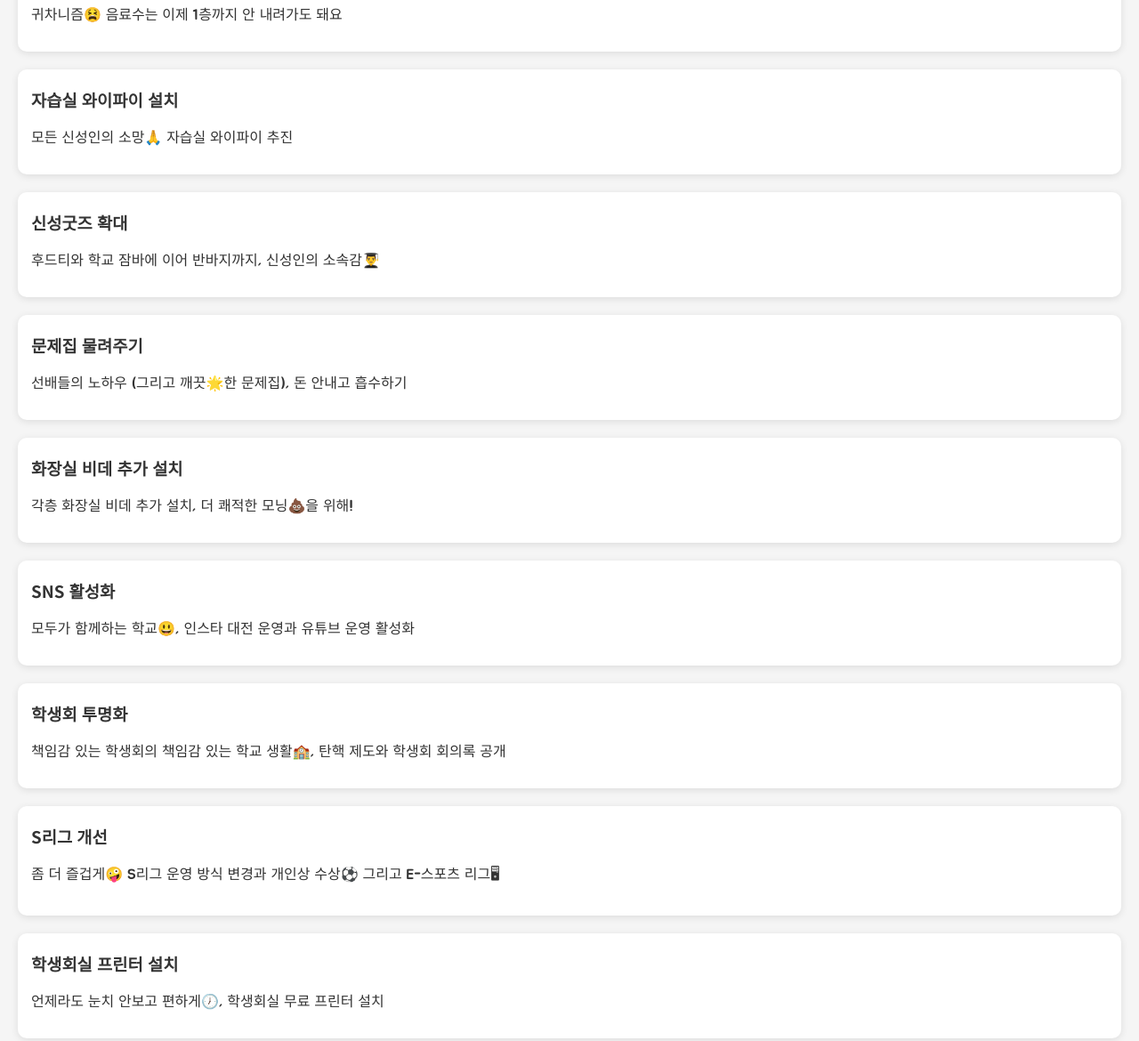
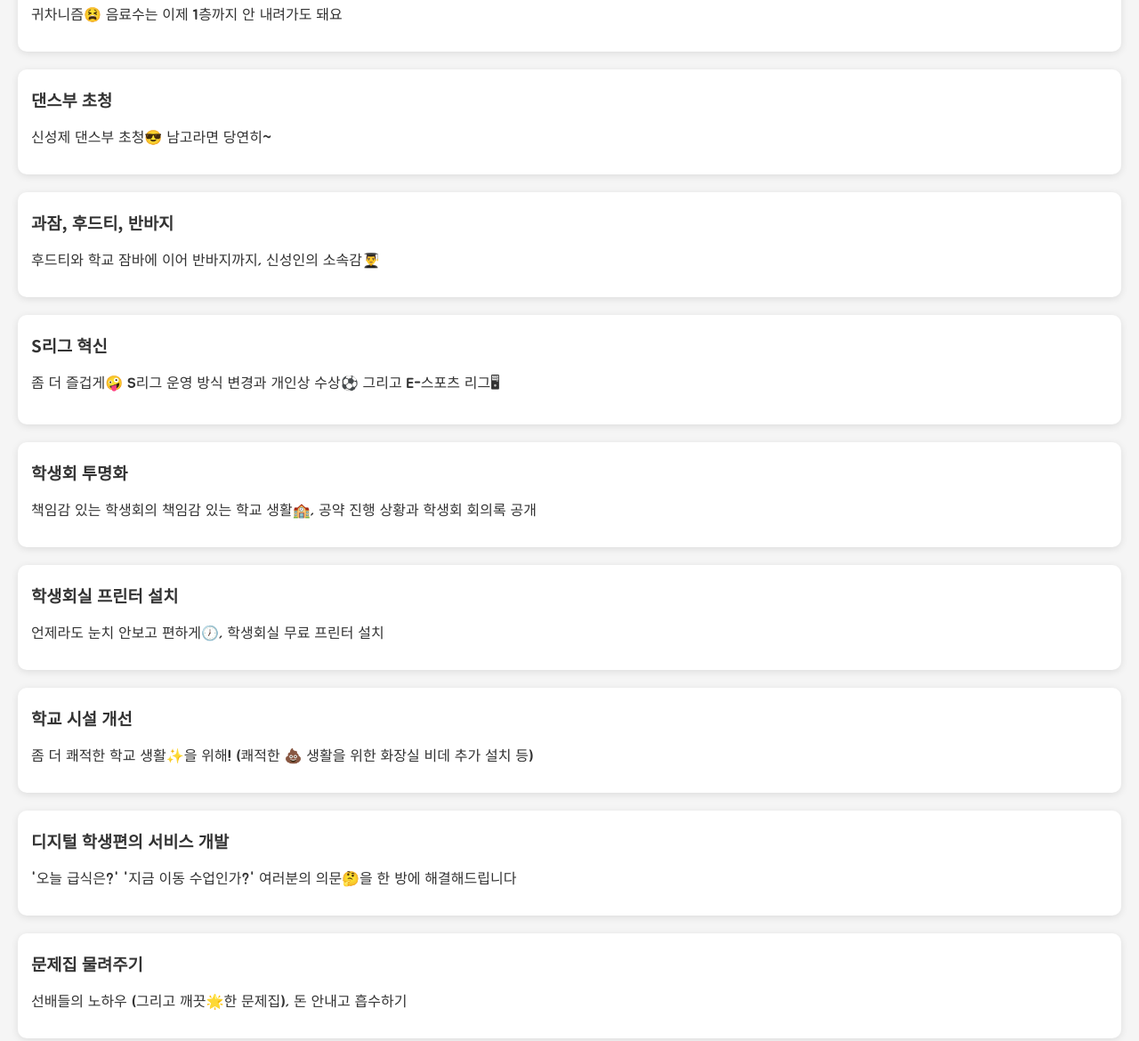
Before and after one commit to flyJung/2, a plain HTML site: page index.html in a window 1280 px wide. Shown: the part 1450-2620 px from the top of the page at 89% size. Drawn offline with Linux system fonts and the light colour scheme.

Commit message:
Update index.html

```diff
--- a/index.html
+++ b/index.html
@@ -66,40 +66,40 @@
         <p>귀차니즘😫 음료수는 이제 1층까지 안 내려가도 돼요</p>
     </section>
     <section class="scroll-section">
-        <h3>자습실 와이파이 설치</h3>
-        <p>모든 신성인의 소망🙏 자습실 와이파이 추진 </p>
+        <h3>댄스부 초청</h3>
+        <p>신성제 댄스부 초청😎 남고라면 당연히~</p>
     </section>
     <section class="scroll-section">
-        <h3>신성굿즈 확대</h3>
+        <h3>과잠, 후드티, 반바지</h3>
         <p>후드티와 학교 잠바에 이어 반바지까지, 신성인의 소속감👨‍🎓</p>
+    </section>
+    <section class="scroll-section">
+        <h3>S리그 혁신</h3>
+        <p>좀 더 즐겁게🤪 S리그 운영 방식 변경과 개인상 수상⚽ 그리고 E-스포츠 리그🖥 </p>
+    </section>
+    <section class="scroll-section">
+        <h3>학생회 투명화</h3>
+        <p>책임감 있는 학생회의 책임감 있는 학교 생활🏫, 공약 진행 상황과 학생회 회의록 공개</p>
+    </section>
+    <section class="scroll-section">
+        <h3>학생회실 프린터 설치</h3>
+        <p>언제라도 눈치 안보고 편하게🕖, 학생회실 무료 프린터 설치</p>
+    </section>
+    <section class="scroll-section">
+        <h3>학교 시설 개선</h3>
+        <p>좀 더 쾌적한 학교 생활✨️을 위해! (쾌적한 💩 생활을 위한 화장실 비데 추가 설치 등)</p>
+    </section>
+    <section class="scroll-section">
+        <h3>디지털 학생편의 서비스 개발</h3>
+        <p>'오늘 급식은?' '지금 이동 수업인가?' 여러분의 의문🤔을 한 방에 해결해드립니다</p>
     </section>
     <section class="scroll-section">
         <h3>문제집 물려주기</h3>
         <p>선배들의 노하우 (그리고 깨끗🌟한 문제집), 돈 안내고 흡수하기 </p>
     </section>
     <section class="scroll-section">
-        <h3>화장실 비데 추가 설치</h3>
-        <p>각층 화장실 비데 추가 설치, 더 쾌적한 모닝💩을 위해!</p>
-    </section>
-    <section class="scroll-section">
         <h3>SNS 활성화</h3>
         <p>모두가 함께하는 학교😃, 인스타 대전 운영과 유튜브 운영 활성화 </p>
-    </section>
-    <section class="scroll-section">
-        <h3>학생회 투명화</h3>
-        <p>책임감 있는 학생회의 책임감 있는 학교 생활🏫, 탄핵 제도와 학생회 회의록 공개</p>
-    </section>
-    <section class="scroll-section">
-        <h3>S리그 개선</h3>
-        <p>좀 더 즐겁게🤪 S리그 운영 방식 변경과 개인상 수상⚽ 그리고 E-스포츠 리그🖥 </p>
-    </section>
-    <section class="scroll-section">
-        <h3>학생회실 프린터 설치</h3>
-        <p>언제라도 눈치 안보고 편하게🕖, 학생회실 무료 프린터 설치</p>
-    </section>
-    <section class="scroll-section">
-        <h3>디지털 학생편의 서비스 개발</h3>
-        <p>'오늘 급식은?' '지금 이동 수업인가?' 여러분의 의문🤔을 한 방에 해결해드립니다</p>
     </section>
     </div>
     <!-- 공약 섹션 계속 추가 가능 -->
```
